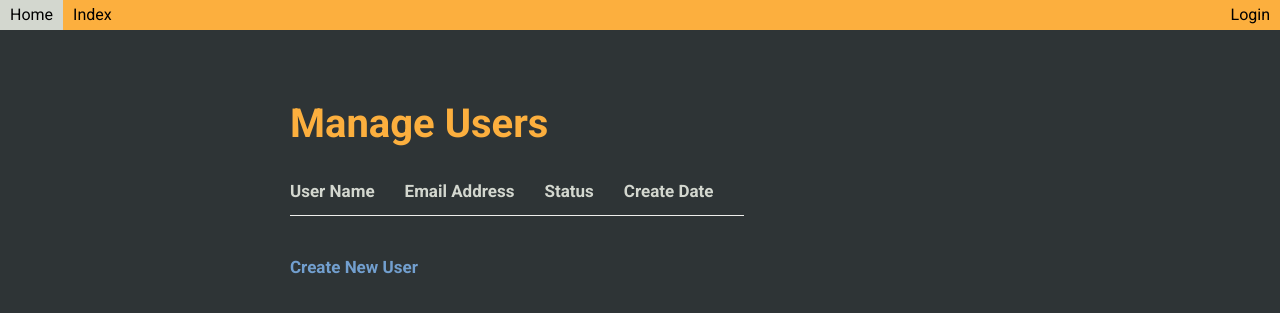
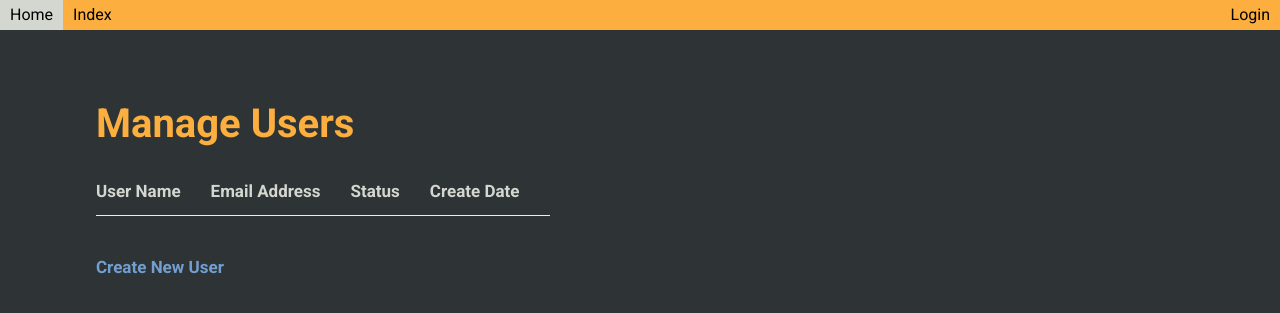
Before and after one commit to c-mart/smog, a Flask app: template smog/templates/manage_users.html in a window 1280 px wide. Shown: the top 313 px of the page. Run offline with Flask 2, Linux system fonts and the light colour scheme; the template is opened without the code that fills it, so the values that code supplies are empty; parts of the project's set-up code (start-up, migrations or seed data) failed here and were passed over.

Commit message:
CSS tweak

```diff
--- a/smog/static/custom.css
+++ b/smog/static/custom.css
@@ -45,7 +45,7 @@ ul {
 /* Custom elements */
 
 .container {
-    max-width: 700px;
+    max-width: 7250px;
     margin-top: 7.0rem;
     margin-bottom: 5.0rem;
 }
```
Also changed, not shown: planning.md (+2 -0 lines).
